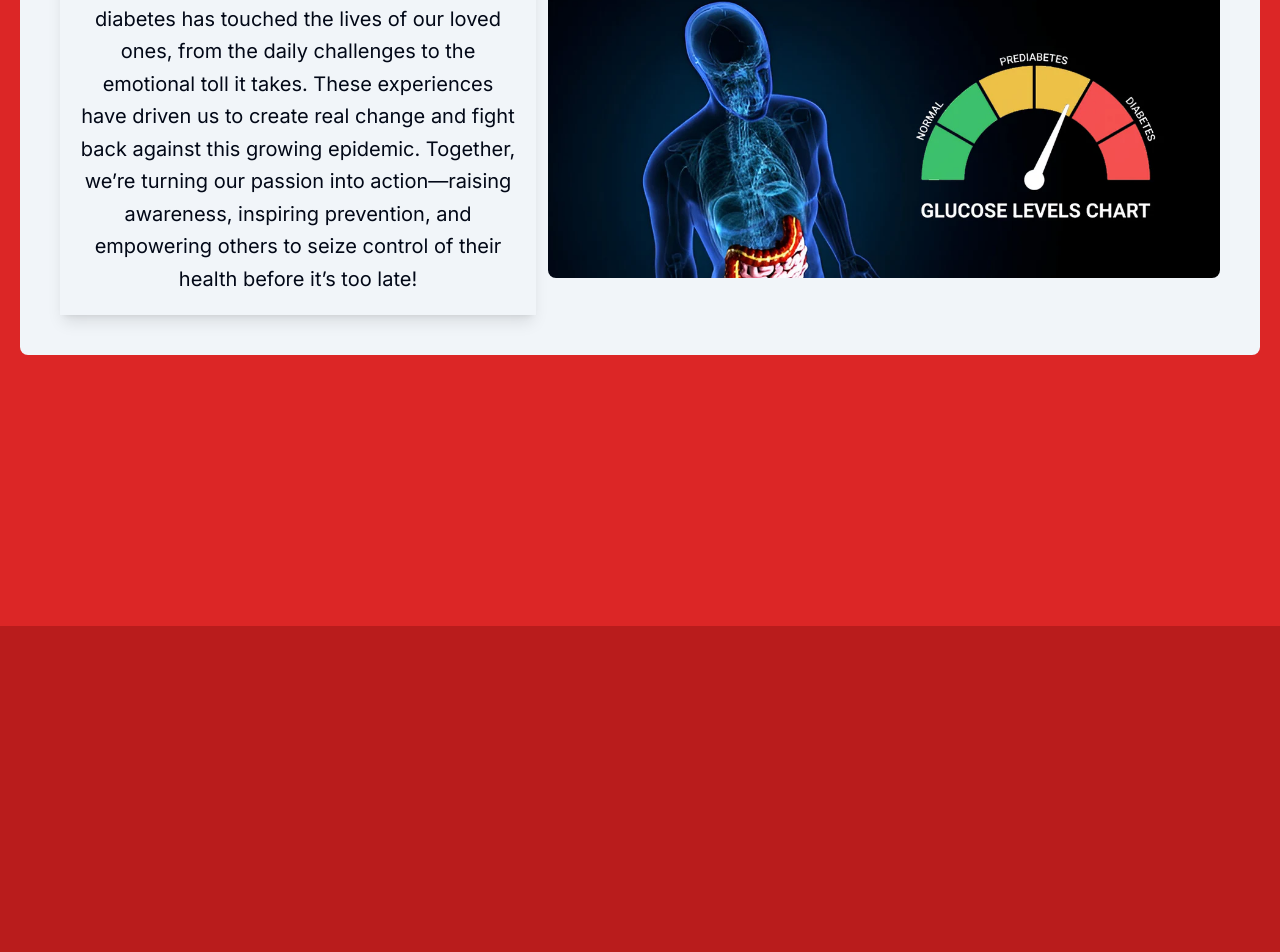
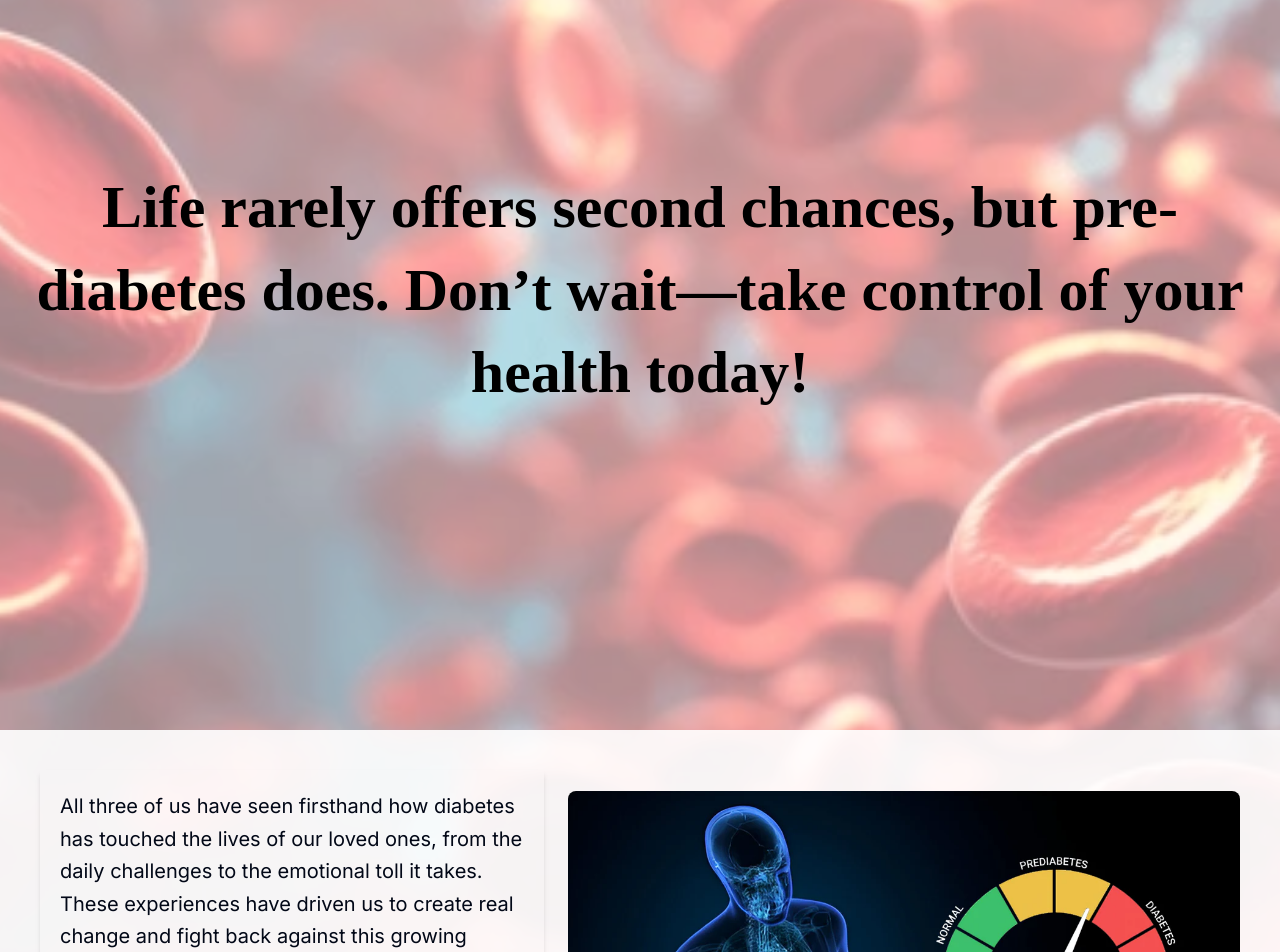
Before and after one commit to samSharivker/qol, a Next.js app in the folder website/: page / in a window 1280 px wide. Shown: the part 174-1126 px from the top of the page. Before the commit the page ends 800 px from the top, so only its background shows below. Built offline with nearby package versions, Linux system fonts and the light colour scheme.

Commit message:
home page updates

```diff
--- a/website/app/page.tsx
+++ b/website/app/page.tsx
@@ -4,17 +4,27 @@ import Image from "next/image";
 import hbg from "/public/img/d-level.png";
 
 export default function Home() {
-  //credit https://www.shutterstock.com/g/Wanchalerm+sala
+  // Credit sources
+  // https://www.shutterstock.com/g/Wanchalerm+sala
+  // https://letsmoderate.com/blogs/blog/what-is-prediabetes
+  // https://www.youtube.com/watch?v=SKH9V0mM6ao
 
-  //credit https://letsmoderate.com/blogs/blog/what-is-prediabetes
   const content = {
+    h1: "Life rarely offers second chances, but pre-diabetes does. Don’t wait—take control of your health today!",
     p1: "All three of us have seen firsthand how diabetes has touched the lives of our loved ones, from the daily challenges to the emotional toll it takes. These experiences have driven us to create real change and fight back against this growing epidemic. Together, we’re turning our passion into action—raising awareness, inspiring prevention, and empowering others to seize control of their health before it’s too late!",
   };
 
   return (
-    <div className="text-center flex flex-col items-center m-5">
-      <div className="flex flex-row gap-3 items-center justify-center p-10 max-w-7xl bg-slate-100 rounded-lg">
-        <p className="text-xl leading-relaxed shadow-lg p-5">{content.p1}</p>
+    <div className="relative min-h-screen w-full flex flex-col items-center">
+      <div className="absolute inset-0 bg-[url('/img/bg.png')] bg-cover bg-center bg-no-repeat"></div>
+      <div className="absolute inset-0 bg-white opacity-50"></div>
+      <section className="relative w-full h-screen flex text-center items-center justify-center z-10 max-w-7xl">
+        <p className="text-black text-6xl leading-snug kalam-bold">
+          {content.h1}
+        </p>
+      </section>
+      <div className="relative flex flex-col md:flex-row gap-6 items-center justify-center p-10 bg-white bg-opacity-90 mt-10 z-10">
+        <p className="text-xl leading-relaxed shadow-md p-5">{content.p1}</p>
         <div>
           <Image
             className="h-auto max-w-2xl rounded-lg"
```
